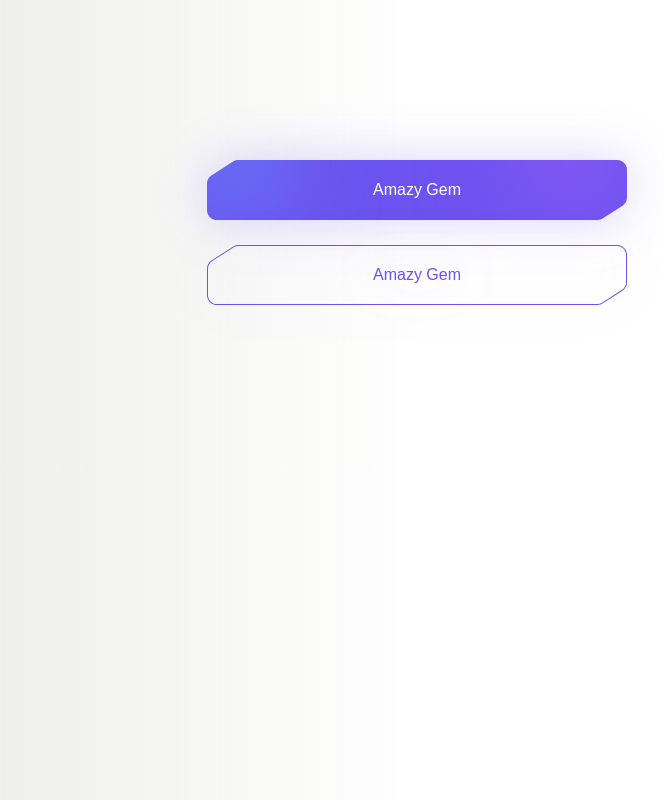
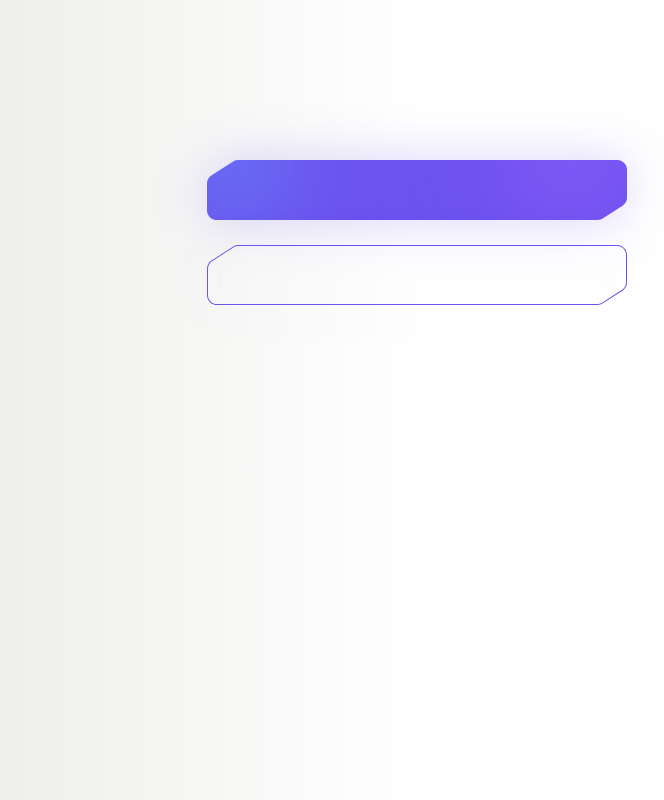
Before and after one commit to alekskravchenko/test-buttons, a React (Create React App) app: page / in a window 1280 px wide. Shown: the whole page, without its empty margins (223-887 px from the left). Built offline with nearby package versions, Linux system fonts and the light colour scheme.

Commit message:
- remove text

```diff
--- a/src/App.js
+++ b/src/App.js
@@ -9,8 +9,8 @@ function App() {
   return (
     <div className="App">
       <Flex alignItems="center" direction="column" margin="10rem 1rem" rowGap="25px">
-        <Button>Amazy Gem</Button>
-        <Button outline>Amazy Gem</Button>
+        <Button></Button>
+        <Button outline></Button>
       </Flex>
     </div>
   );
```
